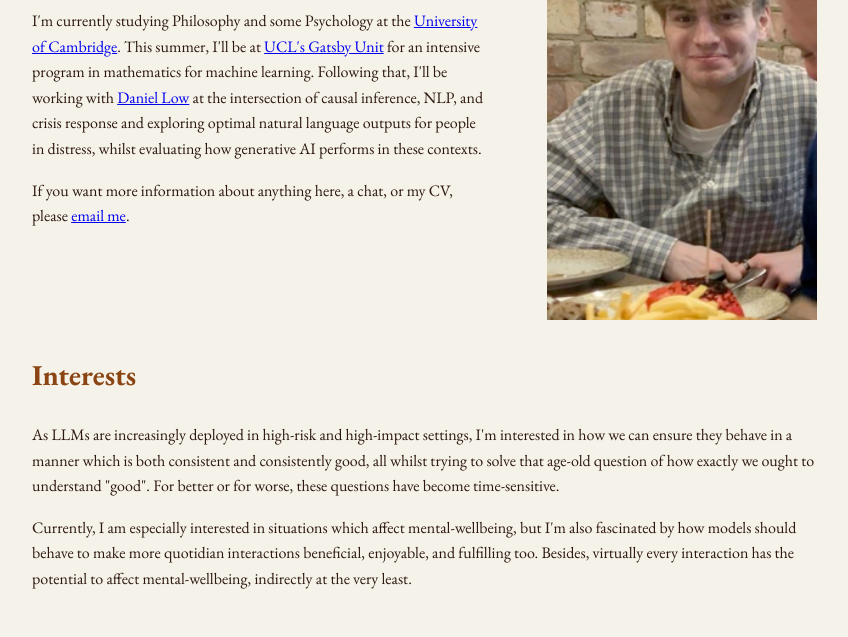
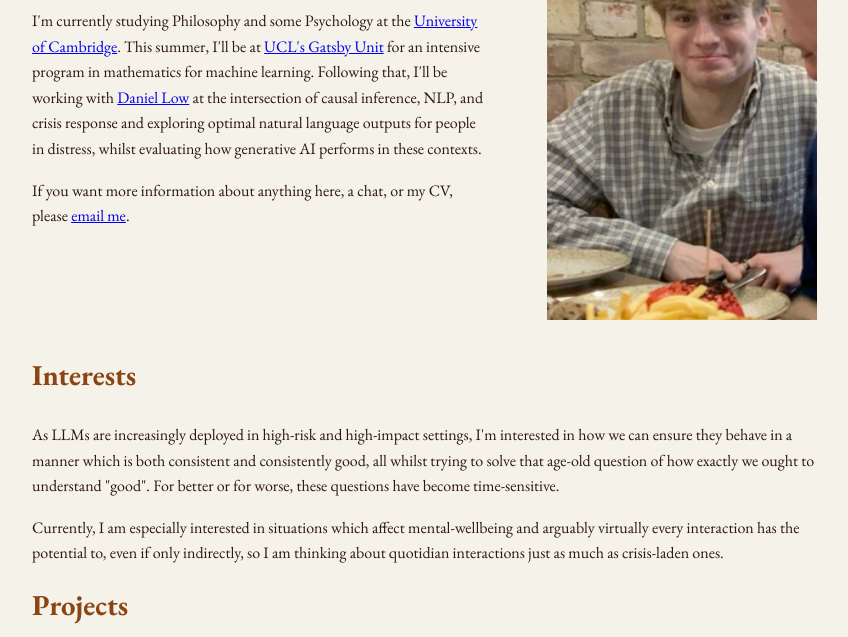
Before and after one commit to theokitsberg/theokitsberg.github.io, a plain HTML site: page index.html in a window 1280 px wide. Shown: the part 112-749 px from the top of the page, without its empty margins (208-1056 px from the left). Drawn offline with nearby package versions, Linux system fonts and the light colour scheme.

Commit message:
Update index.html

```diff
--- a/index.html
+++ b/index.html
@@ -41,8 +41,8 @@
                     As LLMs are increasingly deployed in high-risk and high-impact settings, I'm interested in how we can ensure they behave in a manner which is both consistent and consistently good, all whilst trying to solve that age-old question of how exactly we ought to understand "good". For better or for worse, these questions have become time-sensitive.
                 </p>
                 <p>
-                    Currently, I am especially interested in situations which affect mental-wellbeing, but I'm also fascinated by how models should behave to make more quotidian interactions beneficial, enjoyable, and fulfilling too. Besides, virtually every interaction has the potential to affect mental-wellbeing, indirectly at the very least.
-                </p>
+                    Currently, I am especially interested in situations which affect mental-wellbeing and arguably virtually every interaction has the potential to, even if only indirectly, so I am thinking about quotidian interactions just as much as crisis-laden ones.
+                </p
             </section>
 
             <section id="projects">
```
